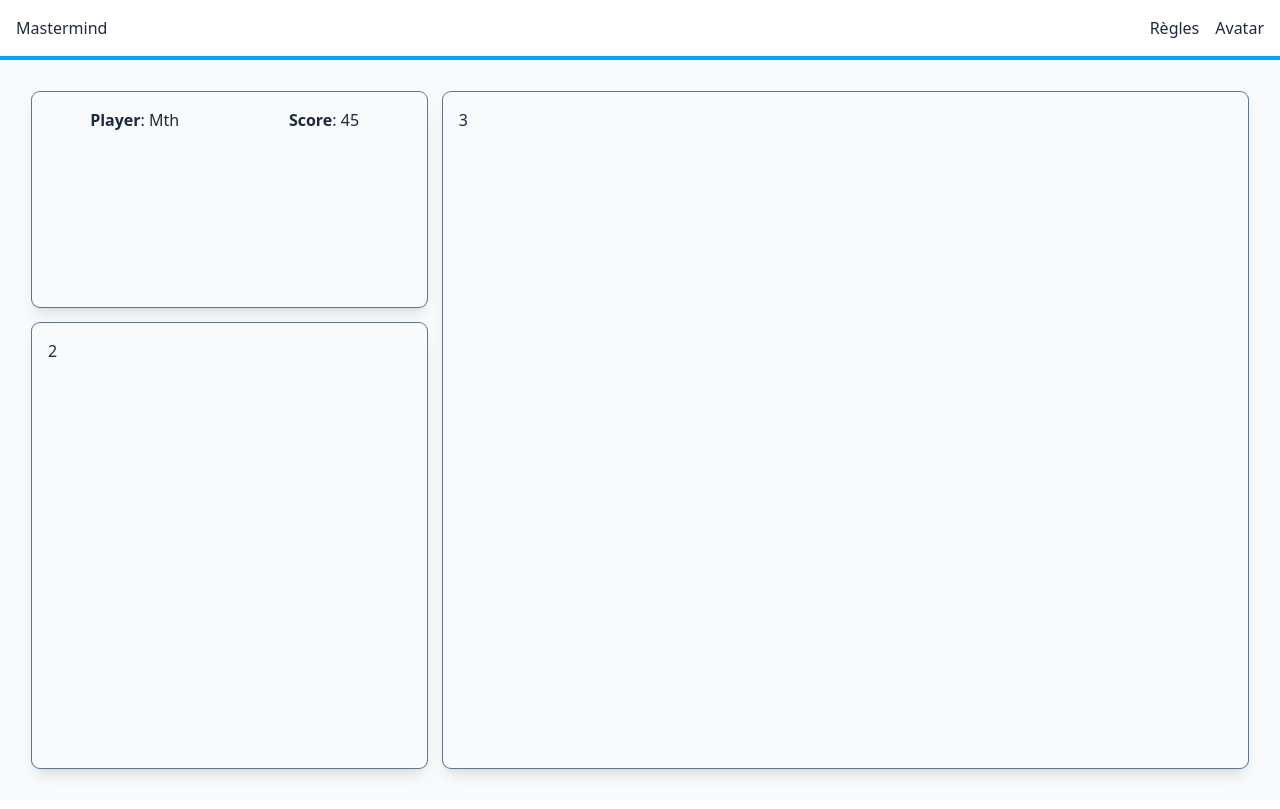
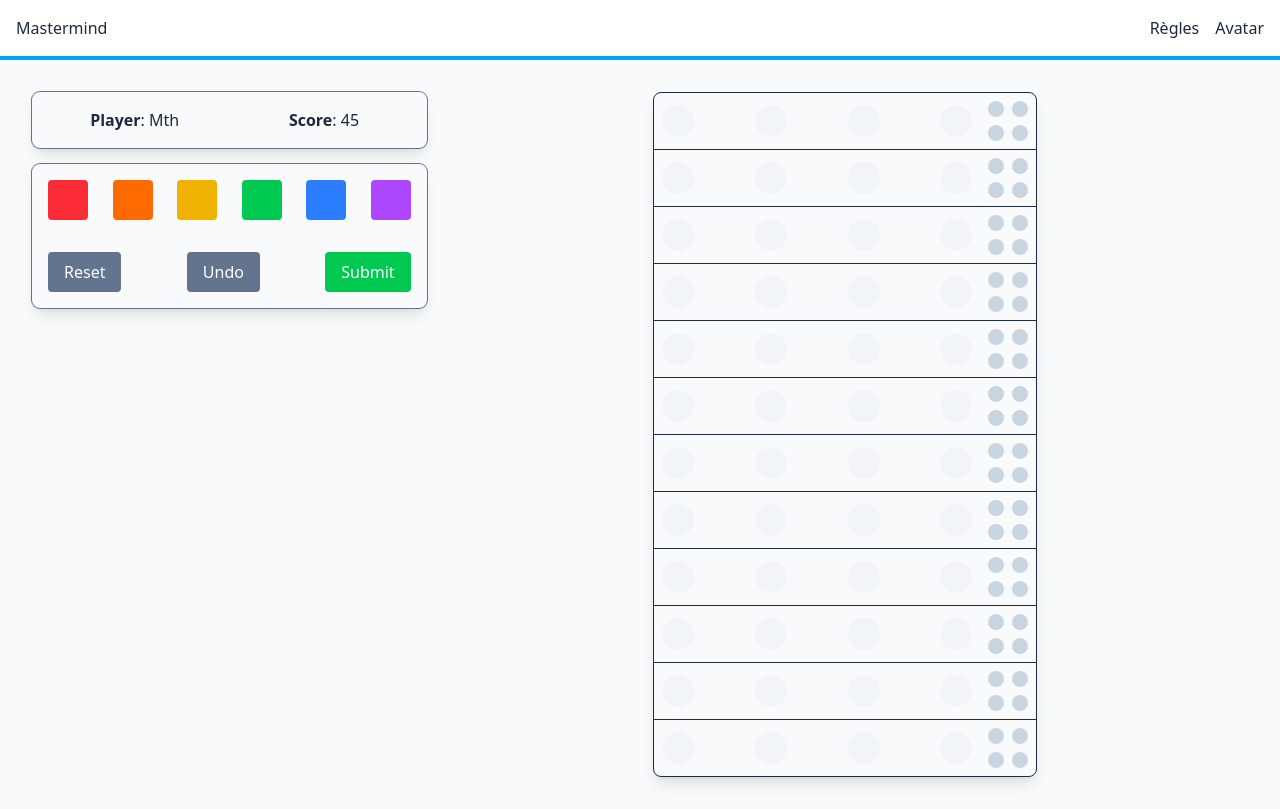
Before and after one commit to pharos-lab/mastermind, a Vue app: page / in a window 1280 px wide. Built offline with nearby package versions, Linux system fonts and the light colour scheme; the HTML template or start-up script is replaced by a standard one.

Commit message:
made board

```diff
--- a/src/App.vue
+++ b/src/App.vue
@@ -16,7 +16,7 @@
             </div>
         </header>
 
-        <div class="mastermind flex flex-col lg:grid lg:grid-cols-3 lg:grid-rows-3 gap-4 p-4 lg:p-8 bg-slate-50 grow">
+        <div class="mastermind flex flex-col lg:grid lg:grid-cols-3 lg:grid-rows-[auto_auto_1fr] gap-4 p-4 lg:p-8 bg-slate-50 grow">
             <Info />
 
             <Commands />
--- a/src/components/Board.vue
+++ b/src/components/Board.vue
@@ -1,3 +1,17 @@
 <template>
-    <section class="board order-2 lg:order-3 lg:col-start-2 lg:col-span-2 lg:row-span-3 p-4 ring ring-slate-500 shadow-lg rounded-lg grow">3</section>
+    <section class="board-wrapper order-2 lg:order-3 lg:col-start-2 lg:col-span-2 lg:row-span-3">
+        <div class="board w-96 mx-auto border rounded-lg shadow-lg divide-y">
+            <div class="attempt flex" v-for="n in 12">
+                <div class="code flex grow gap-2 justify-between items-center p-2">
+                    <div class="color size-8 rounded-full bg-slate-100" v-for="n in 4">
+
+                    </div>
+                </div>
+
+                <div class="results p-2 grid grid-cols-2 gap-2">
+                    <div class="result size-4 rounded-full bg-slate-300" v-for="n in 4"></div>
+                </div>
+            </div>
+        </div>
+    </section>
 </template>
--- a/src/components/Commands.vue
+++ b/src/components/Commands.vue
@@ -1,5 +1,33 @@
 <template>
-    <section class="commands order-3 lg:order-2 lg:order-none lg:row-start-2  lg:row-span-2 p-4 ring ring-slate-500 shadow-lg rounded-lg">
-        2
+    <section class="commands order-3 lg:order-2 lg:order-none lg:row-start-2 p-4 ring ring-slate-500 shadow-lg rounded-lg space-y-8">
+        <div class="colors flex gap-2 justify-between">
+            <button class="size-6 lg:size-10 bg-red-500 rounded cursor-pointer"></button>
+            <button class="size-6 lg:size-10 bg-orange-500 rounded cursor-pointer"></button>
+            <button class="size-6 lg:size-10 bg-yellow-500 rounded cursor-pointer"></button>
+            <button class="size-6 lg:size-10 bg-green-500 rounded cursor-pointer"></button>
+            <button class="size-6 lg:size-10 bg-blue-500 rounded cursor-pointer"></button>
+            <button class="size-6 lg:size-10 bg-purple-500 rounded cursor-pointer"></button>
+        </div>
+
+        <div class="actions flex justify-between">
+            <button class="cursor-pointer rounded bg-slate-500 px-4 py-2 text-white" @click="reset">Reset</button>
+            <button class="cursor-pointer rounded bg-slate-500 px-4 py-2 text-white" @click="undo">Undo</button>
+            <button class="cursor-pointer rounded bg-green-500 px-4 py-2 text-white" @click="submit">Submit</button>
+        </div>
     </section>
 </template>
+
+<script setup lang="ts">
+
+function reset() {
+
+}
+
+function undo() {
+
+}
+
+function submit() {
+
+}
+</script>
```
